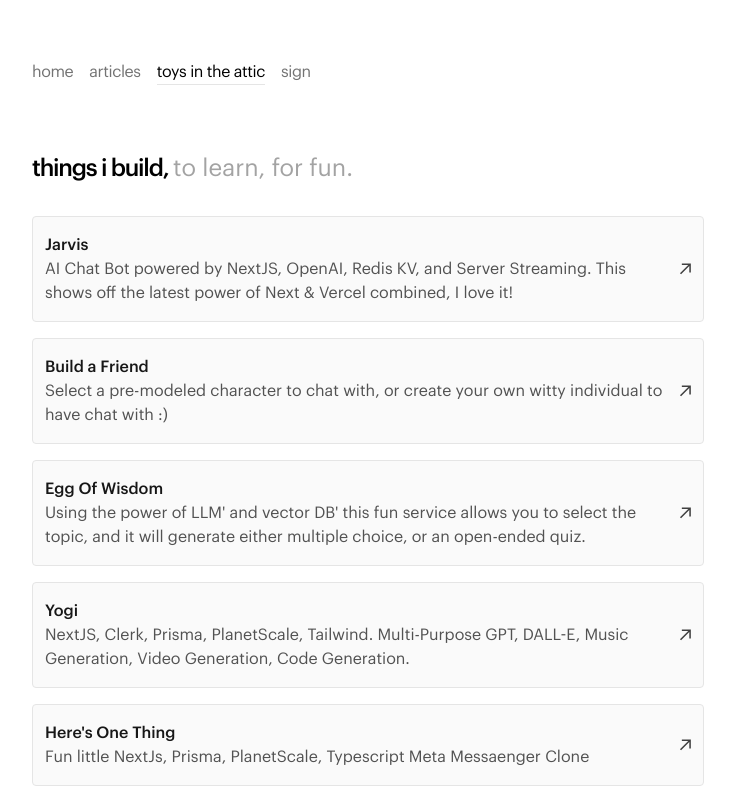
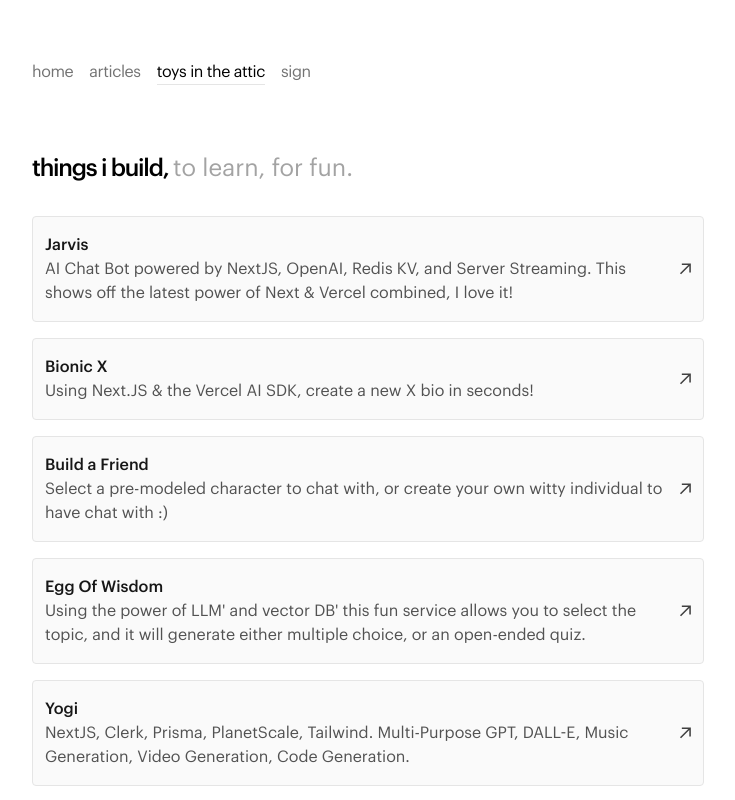
Before and after one commit to ryanyogan/yogan.dev, a Next.js app: page /things-i-build in a window 1280 px wide. Shown: the top 800 px of the page, without its empty margins (272-1007 px from the left). Built offline with nearby package versions, Linux system fonts and the light colour scheme.

Commit message:
feat // added bionic

```diff
--- a/src/app/things-i-build/page.tsx
+++ b/src/app/things-i-build/page.tsx
@@ -20,6 +20,13 @@ export default function TechToys() {
             combined, I love it!
           "
           href="https://jarvis.yogan.dev"
+        />
+        <ExternalLink
+          title="Bionic X"
+          description="
+            Using Next.JS & the Vercel AI SDK, create a new X bio in seconds!
+          "
+          href="https://bionic.yogan.dev"
         />
         <ExternalLink
           title="Build a Friend"
```
